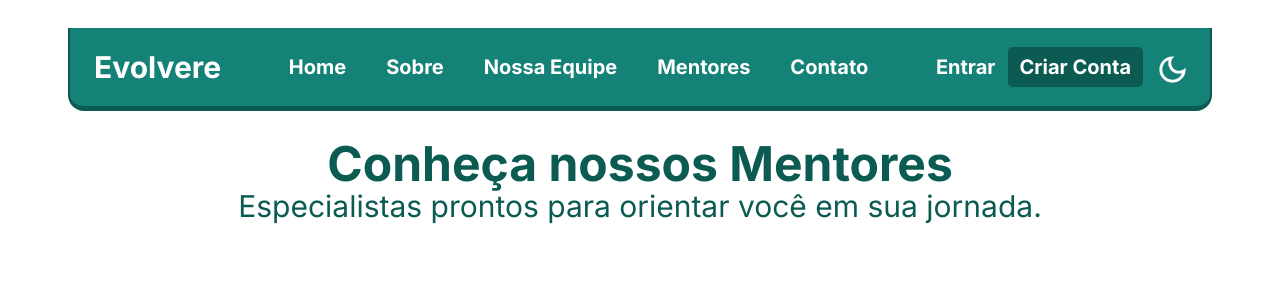
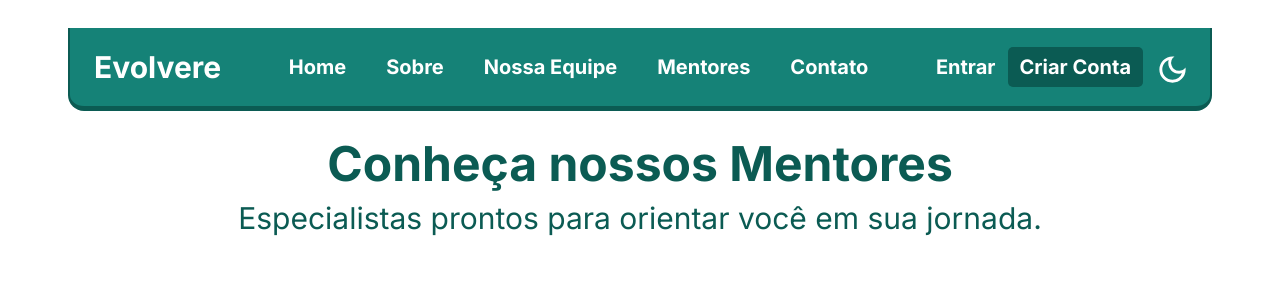
Before and after one commit to BSM-Global-Solution/evolvere, a React (Vite) app: page /mentores in a window 1280 px wide. Shown: the top 286 px of the page. Built offline with nearby package versions, Linux system fonts and the light colour scheme; a web font is replaced by a local one.

Commit message:
style(Mentores): adicionado espaçamento entre 'h1' e 'p'

```diff
--- a/src/routes/Mentores/index.tsx
+++ b/src/routes/Mentores/index.tsx
@@ -4,7 +4,7 @@ import { mentores } from "../../data/mentoresData";
 export default function Mentores() {
   return (
     <section>
-      <header className="flex flex-col items-center pt-[140px] font-inter">
+      <header className="flex flex-col items-center gap-3 pt-[140px] font-inter">
         <h1 className="text-5xl font-bold text-green-500">
           Conheça nossos Mentores
         </h1>
```
